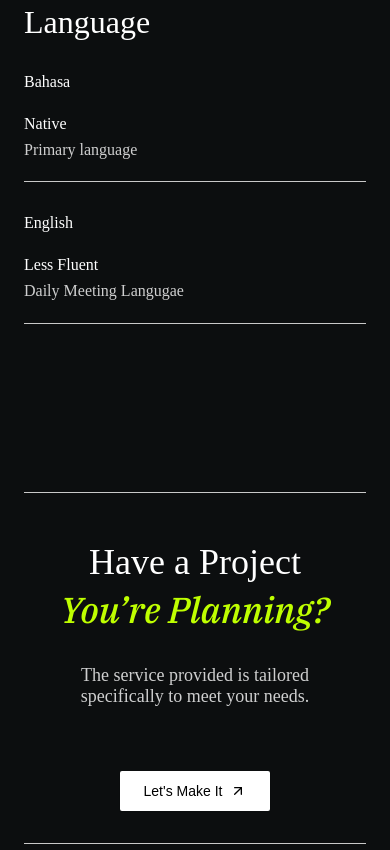
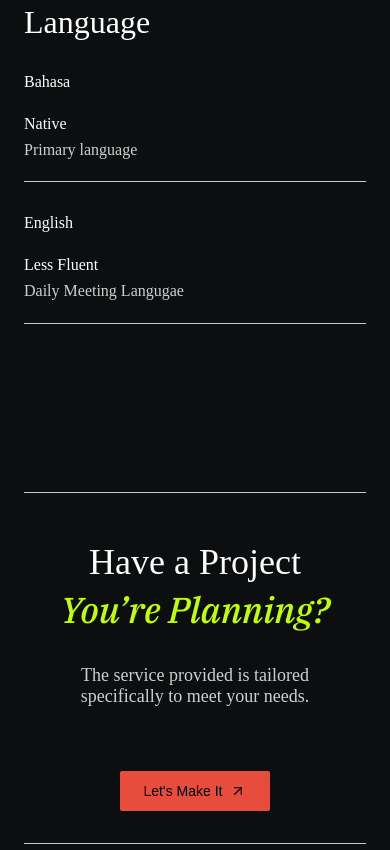
Before and after one commit to naftalenaa/portfolio, a plain HTML site: page index.html in a window 390 px wide. Shown: the part 9933-10783 px from the top of the page. Drawn offline with Linux system fonts and the light colour scheme; a web font is replaced by a local one.

Commit message:
Updated code for the site

```diff
--- a/style.css
+++ b/style.css
@@ -1055,6 +1055,10 @@ h1 .brand {
         text-align: center;
     }
 
+    .button{
+        background-color: #e74c3c;
+    }
+
     .button:hover {
     }
 
```
